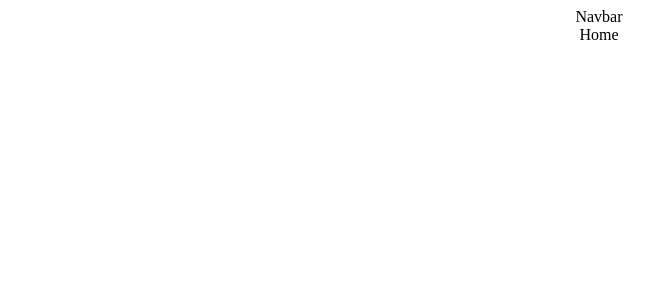
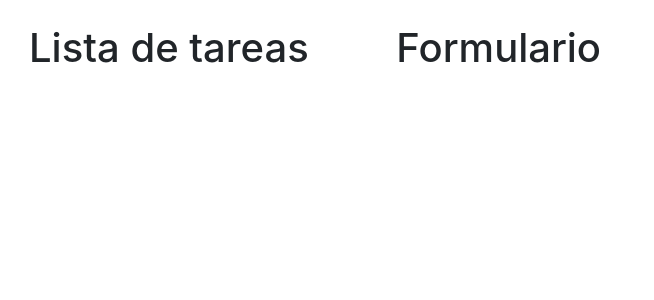
Before and after one commit to jonasojeda/todo-app, a React (Create React App) app: page / in a window 1280 px wide. Shown: the top 300 px of the page, without its empty margins (41-695 px from the left). Built offline with nearby package versions, Linux system fonts and the light colour scheme.

Commit message:
Creation TodoList and TodoForm components

```diff
--- a/public/index.html
+++ b/public/index.html
@@ -15,6 +15,7 @@
       user's mobile device or desktop. See https://developers.google.com/web/fundamentals/web-app-manifest/
     -->
     <link rel="manifest" href="%PUBLIC_URL%/manifest.json" />
+    <link rel="stylesheet" href="https://stackpath.bootstrapcdn.com/bootstrap/4.5.2/css/bootstrap.min.css" integrity="sha384-JcKb8q3iqJ61gNV9KGb8thSsNjpSL0n8PARn9HuZOnIxN0hoP+VmmDGMN5t9UJ0Z" crossorigin="anonymous">
     <!--
       Notice the use of %PUBLIC_URL% in the tags above.
       It will be replaced with the URL of the `public` folder during the build.
--- a/src/App.js
+++ b/src/App.js
@@ -7,7 +7,7 @@ import Home from './pages/Home/Home';
 function App() {
   return (
     <div className="App">
-      <Navbar/>
+
       <Routes>
         <Route path='/' element={<Home/>} />
         <Route path='/about' element={<About/>} />
--- a/src/components/NavBar/Navbar.jsx
+++ b/src/components/NavBar/Navbar.jsx
@@ -1,8 +1,13 @@
 import React from 'react'
-
+import { Link } from 'react-router-dom'
+import './navBar.css'
+const logo = require('../../assets/logo/task-logo.png')
 function Navbar() {
   return (
-    <div>Navbar</div>
+    <div className='nav-bar'>
+        <Link to={'/'}> <img className='nav-bar-logo' src={logo} alt="" /> </Link>
+        <Link to={'/about'} >About</Link>
+    </div>
   )
 }
 
--- /dev/null
+++ b/src/components/NavBar/navBar.css
@@ -0,0 +1,9 @@
+.nav-bar{
+    display: flex;
+    flex-direction: row;
+    align-items: center;
+    justify-content: space-between;
+}
+.nav-bar-logo{
+    height: 100px;
+}
--- a/src/pages/Home/Home.jsx
+++ b/src/pages/Home/Home.jsx
@@ -2,7 +2,16 @@ import React from 'react'
 
 function Home() {
   return (
-    <div>Home</div>
+    <div className='container mt-4'>
+      <div className='row'>
+        <div className='col8'>
+          <h1>Lista de tareas</h1>
+        </div>
+        <div className='col-4'>
+          <h1>Formulario</h1>
+        </div>
+      </div>
+    </div>
   )
 }
 
```
Also changed, not shown: src/assets/logo/task-logo.png (added), src/components/TodoForm/TodoForm.jsx (added), src/components/TodoList/TodoList.jsx (added).
